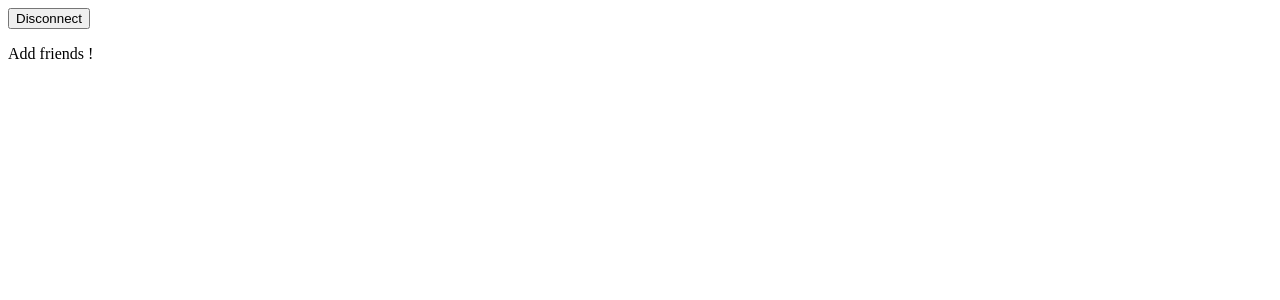
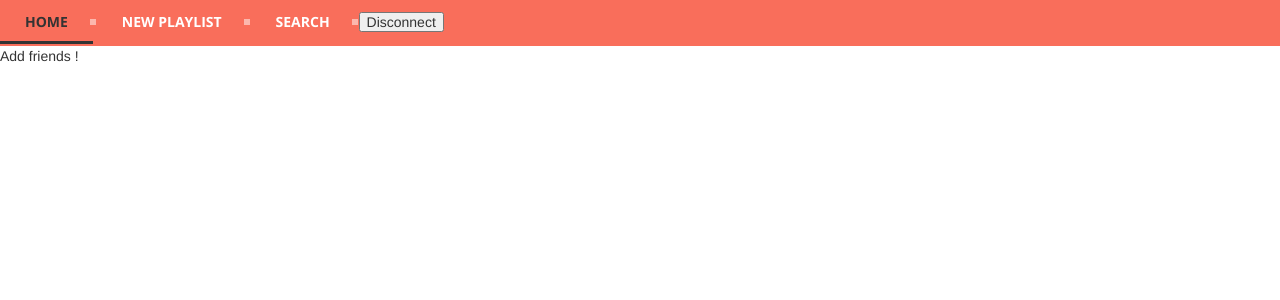
Before and after one commit to shoxxdj/PlaySound, a PHP site: page / in a window 1280 px wide. Shown: the top 300 px of the page. Run offline with PHP 8.4, Linux system fonts and the light colour scheme; the visitor is signed in with stand-in values (Sample User, id 1); data that the repository does not hold is empty; a stand-in replaces the project's code that opens the database connection; some libraries are stand-ins or nearby versions.

Commit message:
finish for today

```diff
--- /dev/null
+++ b/css/main_styles.css
@@ -0,0 +1,124 @@
+@import url(http://fonts.googleapis.com/css?family=Open+Sans:700);
+#top_bar {
+  background: #f96e5b;
+  width: auto;
+}
+#top_bar ul {
+  list-style: none;
+  margin: 0;
+  padding: 0;
+  line-height: 1;
+  display: block;
+  zoom: 1;
+}
+#top_bar ul:after {
+  content: " ";
+  display: block;
+  font-size: 0;
+  height: 0;
+  clear: both;
+  visibility: hidden;
+}
+#top_bar ul li {
+  display: inline-block;
+  padding: 0;
+  margin: 0;
+}
+#top_bar.align-right ul li {
+  float: right;
+}
+#top_bar.align-center ul {
+  text-align: center;
+}
+#top_bar ul li a {
+  color: #ffffff;
+  text-decoration: none;
+  display: block;
+  padding: 15px 25px;
+  font-family: 'Open Sans', sans-serif;
+  font-weight: 700;
+  text-transform: uppercase;
+  font-size: 14px;
+  position: relative;
+  -webkit-transition: color .25s;
+  -moz-transition: color .25s;
+  -ms-transition: color .25s;
+  -o-transition: color .25s;
+  transition: color .25s;
+}
+#top_bar ul li a:hover {
+  color: #333333;
+}
+#top_bar ul li a:hover:before {
+  width: 100%;
+}
+#top_bar ul li a:after {
+  content: "";
+  display: block;
+  position: absolute;
+  right: -3px;
+  top: 19px;
+  height: 6px;
+  width: 6px;
+  background: #ffffff;
+  opacity: .5;
+}
+#top_bar ul li a:before {
+  content: "";
+  display: block;
+  position: absolute;
+  left: 0;
+  bottom: 0;
+  height: 3px;
+  width: 0;
+  background: #333333;
+  -webkit-transition: width .25s;
+  -moz-transition: width .25s;
+  -ms-transition: width .25s;
+  -o-transition: width .25s;
+  transition: width .25s;
+}
+#top_bar ul li.last > a:after,
+#top_bar ul li:last-child > a:after {
+  display: none;
+}
+#top_bar ul li.active a {
+  color: #333333;
+}
+#top_bar ul li.active a:before {
+  width: 100%;
+}
+#top_bar.align-right li.last > a:after,
+#top_bar.align-right li:last-child > a:after {
+  display: block;
+}
+#top_bar.align-right li:first-child a:after {
+  display: none;
+}
+@media screen and (max-width: 768px) {
+  #top_bar ul li {
+    float: none;
+    display: block;
+  }
+  #top_bar ul li a {
+    width: 100%;
+    -moz-box-sizing: border-box;
+    -webkit-box-sizing: border-box;
+    box-sizing: border-box;
+    border-bottom: 1px solid #fb998c;
+  }
+  #top_bar ul li.last > a,
+  #top_bar ul li:last-child > a {
+    border: 0;
+  }
+  #top_bar ul li a:after {
+    display: none;
+  }
+  #top_bar ul li a:before {
+    display: none;
+  }
+}
+
+.hidden #hidden{
+  display: none;
+}
--- a/includes/head_log.php.inc
+++ b/includes/head_log.php.inc
@@ -1,12 +1,23 @@
 <html>
 	<head>
-
+		<script src="http://ajax.googleapis.com/ajax/libs/jquery/1.8/jquery.min.js" type="text/javascript"></script>
+	   	<link rel="stylesheet" href="//maxcdn.bootstrapcdn.com/bootstrap/3.2.0/css/bootstrap.min.css">
+		<link type="text/css" rel="stylesheet" href="css/main_styles.css">
 	</head>
 
 <body>
 	<div id="top_bar">
-		<form method="post" action>
-			<input type="hidden" name="disconnect" value="disconnect"/>
-			<input type="submit" value="Disconnect"/>
-		</form>
+		<ul>
+		   <li><a href='index.php'><span>Home</span></a></li>
+		   <li><a href='newplaylist.php'><span>New Playlist</span></a></li>
+		   <li><a href='#'><span>Search</span></a></li>
+		   <li class="last">
+		   				<span>
+		   					<form method="post" action>
+				   				<input type="hidden" name="disconnect" value="disconnect"/>
+								<input type="submit" value="Disconnect"/>
+							</form>
+						</span>
+			</li>
+		</ul>
 	</div>
--- /dev/null
+++ b/includes/sessions.php
@@ -0,0 +1,12 @@
+<?php
+	session_start();
+
+
+	if(isset($_POST['disconnect']) && $_POST['disconnect']=="disconnect")
+	{
+		unset($_SESSION['id']);
+		unset($_SESSION['pseudo']);
+		header('Location: index.php?disconnected');
+	}
+
+?>
--- a/index.php
+++ b/index.php
@@ -1,5 +1,6 @@
 <?php
 	require_once('includes/bdd.php');
+	require_once('includes/sessions.php');
 ?>
 
 <?php
@@ -25,14 +26,6 @@
 
 
 	<?php
-	session_start();
-
-
-	if(isset($_POST['disconnect']) && $_POST['disconnect']=="disconnect")
-	{
-		unset($_SESSION['id']);
-		unset($_SESSION['pseudo']);
-	}
 
 	if(isset($_POST['mail']) && $_POST['mail']!="" && verif_mail($_POST['mail'],$bdd)
 	&& isset($_POST['password']) && $_POST['password']!="" && verif_password($_POST['password'])
@@ -92,16 +85,52 @@
 			{
 				include('includes/head_log.php.inc');
 
-				$req=$bdd->prepare('select id_following from follow where id_user=:id_user');
+				$req=$bdd->prepare('select u.pseudo as pseudo, f.id_following as id from follow f join users u on f.id_following=u.id where f.id_user=:id_user');
 				$req->execute(array('id_user'=>$_SESSION['id']));
 
 				while($r=$req->fetch())
 				{
+				$name=$bdd->prepare('select p.name as playlist_name from playlist p where p.id_owner=:id_owner');
+				$name->execute(array('id_owner'=>$r['id']));
+
+				$play=$bdd->prepare('select id_songs from playlist where id_owner=:id_owner');
+				$play->execute(array('id_owner' => $r['id']));
+
+				// s.name as song_name, s.url as song_url
+
 			?>
-				<div class='playlist_min'>
 
 
+				<div class='playlist_min'>
+				<?php echo $r['pseudo']; ?>
+				<?php
+				while($playlist_name=$name->fetch())
+				{
+					echo $playlist_name['name'];
+					while($playlist=$play->fetch())
+					{
+
+						$id_song=explode(";",$playlist['id_songs']);
+						foreach ($id_song as $value)
+						{
+
+							$songs=$bdd->prepare('select name, url from songs where id=:id');
+							$songs->execute(array('id'=>$value));
+							$res=$songs->fetch();
+							if($res!="")
+							{
+								echo "</br>";
+								echo "<a href=".$res['url'].">".$res['name']."</a>";
+
+							}
+						}
+						echo "</br>";
+						echo $playlist['id']."<>".$playlist['id']."</br>";
+					}
+				}
+				?>
 				</div>
+				</hr>
 
 			<?php
 				}
```
Also changed, not shown: add_playlist.php (added, +62 -0 lines), newplaylist.php (added, +100 -0 lines), search.php (added, +7 -0 lines), url_verifier.php (added, +25 -0 lines).
